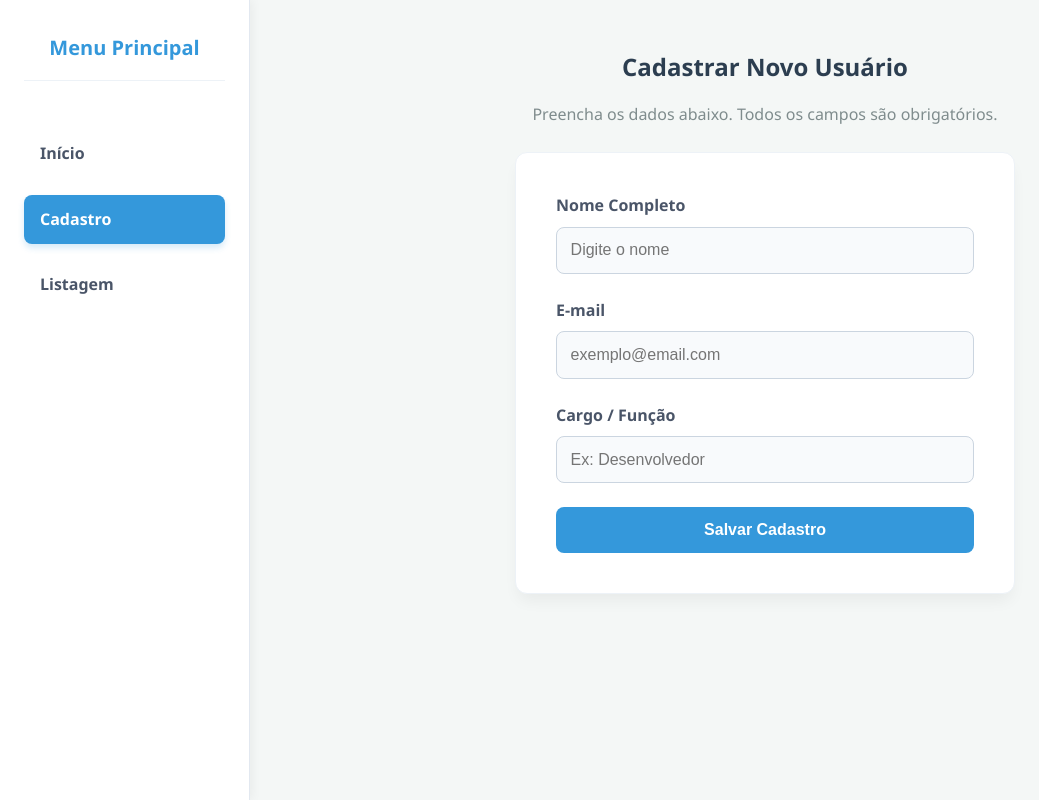
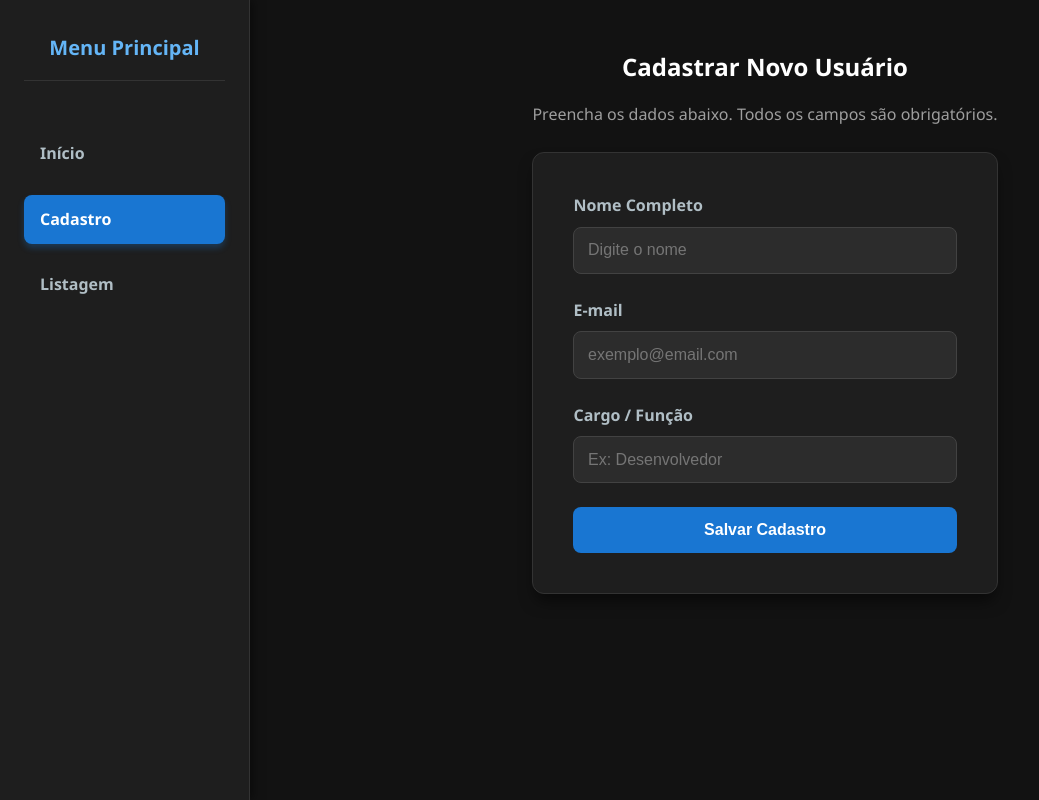
Before and after one commit to j-lucas/pratica12, a React (Vite) app in the folder meu-app-react/: page /cadastro in a window 1280 px wide. Shown: the whole page, without its empty margins (0-1039 px from the left). Built offline with nearby package versions, Linux system fonts and the light colour scheme; no server answers.

Commit message:
style: implementa tema escuro e centraliza conteudo principal

```diff
--- a/meu-app-react/src/index.css
+++ b/meu-app-react/src/index.css
@@ -7,8 +7,8 @@
 
 body {
   font-family: 'Segoe UI', Tahoma, Geneva, Verdana, sans-serif;
-  background-color: #f4f7f6; /* Cor mais suave e agradável */
-  color: #2c3e50; /* Azul acinzentado escuro para contraste elegante */
+  background-color: #121212; /* Fundo principal muito escuro */
+  color: #e0e0e0; /* Texto claro principal */
   line-height: 1.6;
 }
 
@@ -20,28 +20,28 @@ body {
 
 /* NAVEGAÇÃO (SIDEBAR) */
 nav {
-  background-color: #ffffff;
+  background-color: #1e1e1e; /* Fundo do menu ligeiramente mais claro que o body */
   width: 250px;
   padding: 2rem 1.5rem;
   display: flex;
   flex-direction: column;
   gap: 1rem;
-  box-shadow: 2px 0 10px rgba(0,0,0,0.05);
-  border-right: 1px solid #e2e8f0;
+  box-shadow: 2px 0 10px rgba(0,0,0,0.5);
+  border-right: 1px solid #333;
 }
 
 .sidebar-title {
   font-size: 1.25rem;
   font-weight: 700;
-  color: #3498db; /* Azul agradável */
+  color: #64b5f6; /* Azul claro para contraste no escuro */
   margin-bottom: 2rem;
   text-align: center;
   padding-bottom: 1rem;
-  border-bottom: 1px solid #edf2f7;
+  border-bottom: 1px solid #333;
 }
 
 nav a {
-  color: #4a5568;
+  color: #b0bec5;
   text-decoration: none;
   font-weight: 600;
   padding: 0.75rem 1rem;
@@ -52,33 +52,39 @@ nav a {
 }
 
 nav a:hover {
-  background-color: #ebf8ff;
-  color: #3182ce;
+  background-color: #2c2c2c;
+  color: #64b5f6;
 }
 
 nav a.active {
-  background-color: #3498db;
+  background-color: #1976d2; /* Fundo azul marcante */
   color: #ffffff;
-  box-shadow: 0 4px 6px rgba(52, 152, 219, 0.2);
+  box-shadow: 0 4px 6px rgba(25, 118, 210, 0.3);
 }
 
-/* CONTAINER DE CONTEÚDO */
+/* CONTAINER DE CONTEÚDO (Agora centralizado) */
 .container {
   flex: 1;
   padding: 3rem 4rem;
-  max-width: 1200px;
+  display: flex;
+  flex-direction: column;
+  align-items: center; /* Centraliza horizontalmente tudo que está dentro */
+  justify-content: flex-start;
+  width: 100%;
 }
 
 h1, h2, h3 {
-  color: #2c3e50;
+  color: #ffffff;
   margin-bottom: 1rem;
   text-align: center;
+  width: 100%;
 }
 
 p {
   text-align: center;
   margin-bottom: 1.5rem;
-  color: #7f8c8d;
+  color: #9e9e9e;
+  max-width: 800px; /* Limita largura do texto para boa leitura */
 }
 
 .text-center {
@@ -87,17 +93,19 @@ p {
 
 /* FORMULÁRIO E VALIDAÇÃO */
 form {
-  background: #ffffff;
+  background: #1e1e1e;
   padding: 2.5rem;
+  width: 100%;
   max-width: 500px;
   margin: 0 auto;
   border-radius: 12px;
-  box-shadow: 0 10px 15px -3px rgba(0,0,0,0.05);
-  border: 1px solid #edf2f7;
+  box-shadow: 0 10px 15px -3px rgba(0,0,0,0.5);
+  border: 1px solid #333;
 }
 
 .form-group {
   margin-bottom: 1.5rem;
+  width: 100%;
 }
 
 label {
@@ -105,36 +113,37 @@ label {
   margin-bottom: 0.5rem;
   display: block;
   text-align: left;
-  color: #4a5568;
+  color: #b0bec5;
 }
 
 input {
   width: 100%;
   padding: 0.85rem;
-  border: 1px solid #cbd5e0;
+  border: 1px solid #424242;
   border-radius: 8px;
   font-size: 1rem;
   transition: border-color 0.2s ease, box-shadow 0.2s ease;
-  background-color: #f8fafc;
+  background-color: #2c2c2c;
+  color: #ffffff;
 }
 
 input:focus {
   outline: none;
-  border-color: #3498db;
-  background-color: #ffffff;
-  box-shadow: 0 0 0 3px rgba(52, 152, 219, 0.15);
+  border-color: #64b5f6;
+  background-color: #383838;
+  box-shadow: 0 0 0 3px rgba(100, 181, 246, 0.2);
 }
 
 input.input-error {
-  border-color: #e74c3c;
+  border-color: #ef5350;
 }
 
 input.input-error:focus {
-  box-shadow: 0 0 0 3px rgba(231, 76, 60, 0.15);
+  box-shadow: 0 0 0 3px rgba(239, 83, 80, 0.2);
 }
 
 .error-text {
-  color: #e74c3c;
+  color: #ef5350;
   font-size: 0.85rem;
   display: block;
   text-align: left;
@@ -146,7 +155,7 @@ input.input-error:focus {
 button {
   width: 100%;
   padding: 0.85rem;
-  background-color: #3498db;
+  background-color: #1976d2;
   color: white;
   border: none;
   border-radius: 8px;
@@ -157,7 +166,7 @@ button {
 }
 
 button:hover:not(:disabled) {
-  background-color: #2980b9;
+  background-color: #1565c0;
   transform: translateY(-1px);
 }
 
@@ -166,7 +175,8 @@ button:active:not(:disabled) {
 }
 
 button:disabled {
-  background-color: #95a5a6;
+  background-color: #546e7a;
+  color: #cfd8dc;
   cursor: not-allowed;
   opacity: 0.8;
 }
@@ -178,15 +188,16 @@ button:disabled {
   gap: 2rem;
   margin-top: 3rem;
   flex-wrap: wrap;
+  width: 100%;
 }
 
 .card {
-  background: #ffffff;
+  background: #1e1e1e;
   padding: 2.5rem 1.5rem;
   width: 300px;
   border-radius: 12px;
-  box-shadow: 0 4px 6px rgba(0,0,0,0.05);
-  border: 1px solid #edf2f7;
+  box-shadow: 0 4px 6px rgba(0,0,0,0.3);
+  border: 1px solid #333;
   text-align: center;
   text-decoration: none;
   color: inherit;
@@ -195,13 +206,13 @@ button:disabled {
 
 .card:hover {
   transform: translateY(-8px);
-  box-shadow: 0 12px 20px rgba(0,0,0,0.1);
-  border-color: #3498db;
+  box-shadow: 0 12px 20px rgba(0,0,0,0.5);
+  border-color: #64b5f6;
 }
 
 .card h3 {
   margin-bottom: 0.75rem;
-  color: #3498db;
+  color: #64b5f6;
 }
 
 /* LISTAGEM - LAYOUT 2 COLUNAS */
@@ -210,41 +221,44 @@ button:disabled {
   grid-template-columns: 1fr 1fr;
   gap: 1.5rem;
   width: 100%;
+  max-width: 900px; /* Largura máxima para não ficar esticado demais */
+  margin: 0 auto;
 }
 
 .item-lista {
-  background: #ffffff;
+  background: #1e1e1e;
   padding: 1.5rem;
   border-radius: 12px;
-  box-shadow: 0 4px 6px rgba(0,0,0,0.03);
-  border-left: 6px solid #3498db;
+  box-shadow: 0 4px 6px rgba(0,0,0,0.3);
+  border-left: 6px solid #1976d2;
   text-align: left;
-  border-top: 1px solid #edf2f7;
-  border-right: 1px solid #edf2f7;
-  border-bottom: 1px solid #edf2f7;
+  border-top: 1px solid #333;
+  border-right: 1px solid #333;
+  border-bottom: 1px solid #333;
   transition: transform 0.2s ease;
+  width: 100%;
 }
 
 .item-lista:hover {
   transform: translateY(-3px);
-  box-shadow: 0 6px 12px rgba(0,0,0,0.08);
+  box-shadow: 0 6px 12px rgba(0,0,0,0.5);
 }
 
 .item-lista.novo-item {
-  border-left-color: #2ecc71; /* Verde esmeralda agradável para novos */
+  border-left-color: #4caf50; /* Verde escuro agradável */
 }
 
 .item-lista h3 {
   margin: 0 0 0.5rem 0;
   text-align: left;
   font-size: 1.25rem;
-  color: #2c3e50;
+  color: #ffffff;
 }
 
 .item-lista p {
   margin: 0.25rem 0;
   text-align: left;
-  color: #7f8c8d;
+  color: #b0bec5;
 }
 
 /* ALERTA */
@@ -254,12 +268,14 @@ button:disabled {
   margin-bottom: 1.5rem;
   text-align: center;
   font-weight: 500;
+  width: 100%;
+  max-width: 500px;
 }
 
 .alert-success {
-  background-color: #e8f8f5;
-  color: #1abc9c;
-  border: 1px solid #a3e4d7;
+  background-color: #1b5e20;
+  color: #c8e6c9;
+  border: 1px solid #2e7d32;
 }
 
 /* RESPONSIVIDADE (MOBILE FIRST) */
@@ -274,15 +290,15 @@ button:disabled {
     flex-direction: row;
     justify-content: center;
     border-right: none;
-    border-bottom: 1px solid #e2e8f0;
+    border-bottom: 1px solid #333;
   }
 
   .sidebar-title {
-    display: none; /* Esconde título no mobile para economizar espaço */
+    display: none;
   }
 
   .lista-container {
-    grid-template-columns: 1fr; /* Volta para 1 coluna no celular */
+    grid-template-columns: 1fr;
   }
 
   .container {
```
